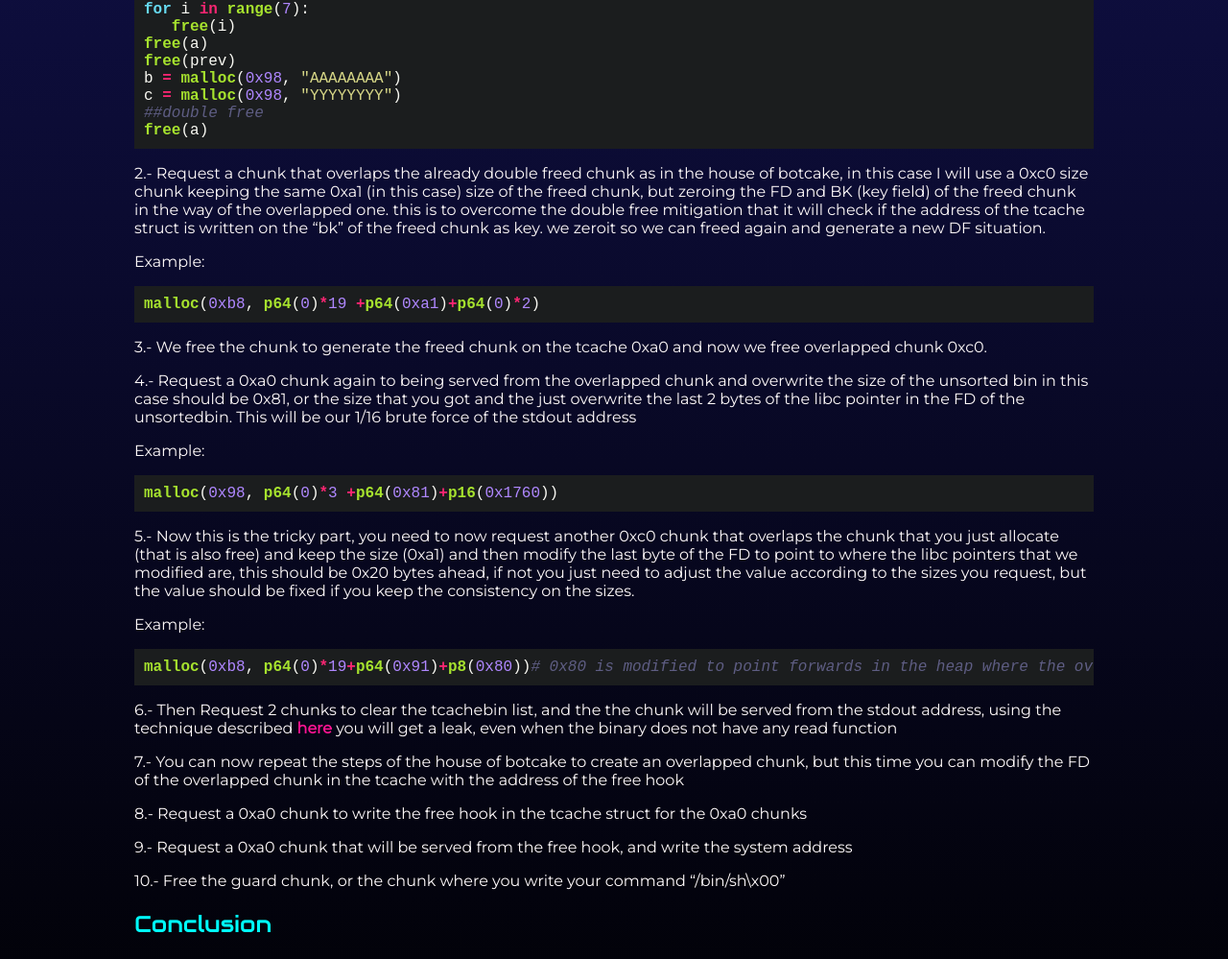
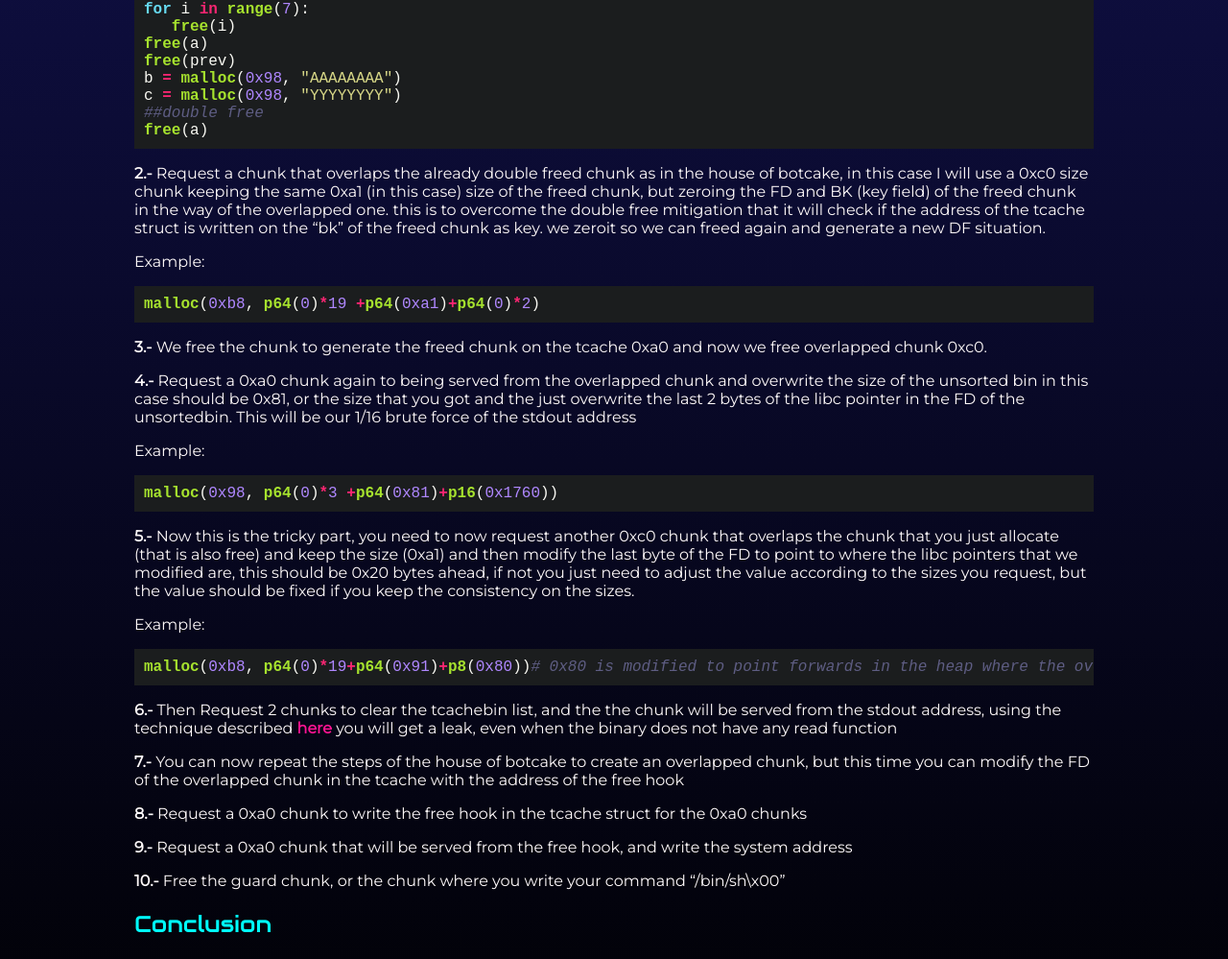
Before and after one commit to dplastico/dplastico.github.io, a Jekyll site: the page built from _posts/2021-10-17-Learning-Double-Restrictions:The-house-of-plastic-cake.md, in a window 1280 px wide and 1400 px high, scrolled down 1132 px. Shown: the part 205-1204 px from the top of the window at 96% size. Built offline with Jekyll 4.4.1, drawn with Linux system fonts in a browser that asks for light colours; nearby versions of some CDN libraries; some of the changed text lies outside the part shown.

Commit message:
house of plastic v1.8

````diff
--- a/_posts/2021-10-17-Learning-Double-Restrictions:The-house-of-plastic-cake.md
+++ b/_posts/2021-10-17-Learning-Double-Restrictions:The-house-of-plastic-cake.md
@@ -27,7 +27,7 @@ The house of plastic-cake utilizes the house of botcake to generate an overlappe
 
 This explanation is for glibc 2.29, for versions 2.28 and below less workaround is necessary since the [double free key field](https://blog.infosectcbr.com.au/2019/09/linux-heap-glibc-tcache-double-free.html) mitigations was introduced on 2.29 so it should be easy to follow for that version also. The steps are the follow:
 
-1.- Generate a house of botcake situation, using sizes larger than the fastbin range, I will use  0xa0 in this example and it is what I recommend to try first. so,  generate 7 chunks of that size, a "prev” chunk, then a victim chunk or chunk "a" as mentioned in the original [house of botcake publication](https://github.com/shellphish/how2heap/blob/master/glibc_2.31/house_of_botcake.c). After that you can request any size  chunk as "guard" to avoid consolidation. I recommend to insert the "/bin/sh/\x00" string cause we can use that chunk to later on free it when the free hook is overwritten with the system address then you need to free the first chunks, free "a", free "prev", request a 0xa0 chunk to empty on tcache bin and repeat the amount of times you need to have an extra free chunk in this case one more, and then free "a" again to generate a double free:
+**1.-** Generate a house of botcake situation, using sizes larger than the fastbin range, I will use  0xa0 in this example and it is what I recommend to try first. so,  generate 7 chunks of that size, a "prev” chunk, then a victim chunk or chunk "a" as mentioned in the original [house of botcake publication](https://github.com/shellphish/how2heap/blob/master/glibc_2.31/house_of_botcake.c). After that you can request any size  chunk as "guard" to avoid consolidation. I recommend to insert the "/bin/sh/\x00" string cause we can use that chunk to later on free it when the free hook is overwritten with the system address then you need to free the first chunks, free "a", free "prev", request a 0xa0 chunk to empty on tcache bin and repeat the amount of times you need to have an extra free chunk in this case one more, and then free "a" again to generate a double free:
 
 Example:
 ```python
@@ -48,38 +48,38 @@ c = malloc(0x98, "YYYYYYYY")
 free(a)
 ```
 
-2.- Request a chunk that overlaps the already double freed chunk as in the house of botcake, in this case I will  use a 0xc0 size chunk keeping the same 0xa1 (in this case) size of the freed chunk, but zeroing the FD and BK (key field) of the freed chunk in the way of the overlapped one. this is to overcome the double free mitigation that it will check if the address of the tcache struct is written on the "bk" of the freed chunk as key. we zeroit so we can freed again and generate a new DF situation.
+**2.-** Request a chunk that overlaps the already double freed chunk as in the house of botcake, in this case I will  use a 0xc0 size chunk keeping the same 0xa1 (in this case) size of the freed chunk, but zeroing the FD and BK (key field) of the freed chunk in the way of the overlapped one. this is to overcome the double free mitigation that it will check if the address of the tcache struct is written on the "bk" of the freed chunk as key. we zeroit so we can freed again and generate a new DF situation.
 
 Example:
 ```python
 malloc(0xb8, p64(0)*19 +p64(0xa1)+p64(0)*2)
 ```
 
-3.- We free the chunk to generate the freed chunk on the tcache 0xa0 and now we free overlapped chunk 0xc0.
+**3.-** We free the chunk to generate the freed chunk on the tcache 0xa0 and now we free overlapped chunk 0xc0.
 
-4.- Request a 0xa0 chunk again to being served from the overlapped chunk and overwrite the size of the unsorted bin in this case should be 0x81, or the size that you got and the just overwrite the last 2 bytes of the libc pointer in the FD of the unsortedbin. This will be our 1/16 brute force of the stdout address
+**4.-** Request a 0xa0 chunk again to being served from the overlapped chunk and overwrite the size of the unsorted bin in this case should be 0x81, or the size that you got and the just overwrite the last 2 bytes of the libc pointer in the FD of the unsortedbin. This will be our 1/16 brute force of the stdout address
 
 Example:
 ```python
 malloc(0x98, p64(0)*3 +p64(0x81)+p16(0x1760))
 ```
 
-5.- Now this is the tricky part, you need to now request another 0xc0 chunk that overlaps the chunk that you just allocate (that is also free) and keep the size (0xa1) and then modify the last byte of the FD to point to where the libc pointers that we modified are, this should be 0x20 bytes ahead, if not you just need to adjust the value according to the sizes you request, but the value should be fixed if you keep the consistency on the sizes.
+**5.-** Now this is the tricky part, you need to now request another 0xc0 chunk that overlaps the chunk that you just allocate (that is also free) and keep the size (0xa1) and then modify the last byte of the FD to point to where the libc pointers that we modified are, this should be 0x20 bytes ahead, if not you just need to adjust the value according to the sizes you request, but the value should be fixed if you keep the consistency on the sizes.
 
 Example:
 ```python
 malloc(0xb8, p64(0)*19+p64(0x91)+p8(0x80))# 0x80 is modified to point forwards in the heap where the overwritten libc pointer is
 ```
 
-6.- Then Request 2 chunks to clear the tcachebin list, and the the chunk will be served from the stdout address, using the technique described [here](https://vigneshsrao.github.io/posts/babytcache/) you will get a leak, even when the binary does not have any read function
+**6.-** Then Request 2 chunks to clear the tcachebin list, and the the chunk will be served from the stdout address, using the technique described [here](https://vigneshsrao.github.io/posts/babytcache/) you will get a leak, even when the binary does not have any read function
 
-7.- You can now repeat the steps of the house of botcake to create an overlapped chunk, but this time you can modify the FD of the overlapped chunk in the tcache with the address of the free hook
+**7.-** You can now repeat the steps of the house of botcake to create an overlapped chunk, but this time you can modify the FD of the overlapped chunk in the tcache with the address of the free hook
 
-8.- Request a 0xa0 chunk to write the free hook in the tcache struct for the 0xa0 chunks
+**8.-** Request a 0xa0 chunk to write the free hook in the tcache struct for the 0xa0 chunks
 
-9.- Request a 0xa0 chunk that will be served from the free hook, and write the system address
+**9.-** Request a 0xa0 chunk that will be served from the free hook, and write the system address
 
-10.- Free the guard chunk, or the chunk where you write your command "/bin/sh\x00"
+**10.-** Free the guard chunk, or the chunk where you write your command "/bin/sh\x00"
 
 # Conclusion
 
````
